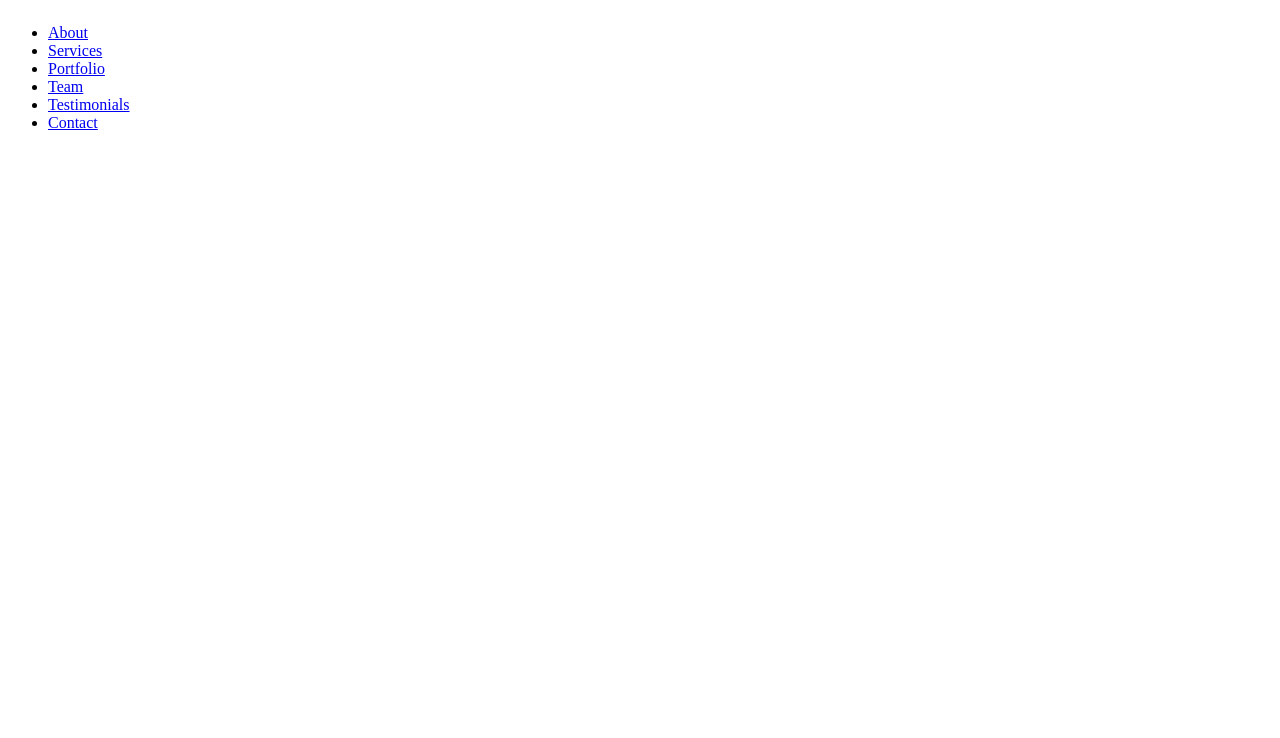
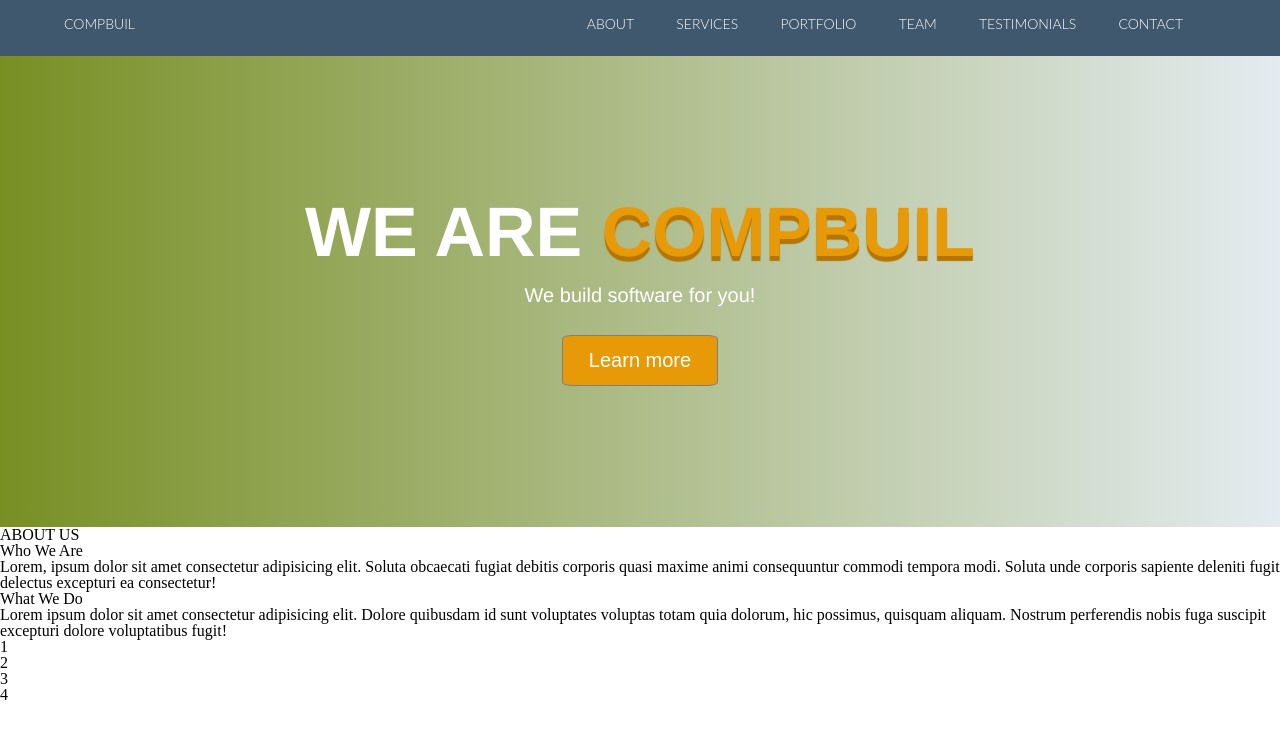
Before and after one commit to Avokald/modus, a website: page index.html in a window 1280 px wide. Drawn offline with Linux system fonts and the light colour scheme.

Commit message:
Add basic outline and stylize introduction

```diff
--- a/assets/styles/main.css
+++ b/assets/styles/main.css
@@ -1,3 +1,120 @@
-.nav-list {
+/* http://meyerweb.com/eric/tools/css/reset/ 2. v2.0 | 20110126
+  License: none (public domain)
+*/
+
+html, body, div, span, applet, object, iframe,
+h1, h2, h3, h4, h5, h6, p, blockquote, pre,
+a, abbr, acronym, address, big, cite, code,
+del, dfn, em, img, ins, kbd, q, s, samp,
+small, strike, strong, sub, sup, tt, var,
+b, u, i, center,
+dl, dt, dd, ol, ul, li,
+fieldset, form, label, legend,
+table, caption, tbody, tfoot, thead, tr, th, td,
+article, aside, canvas, details, embed,
+figure, figcaption, footer, header, hgroup,
+menu, nav, output, ruby, section, summary,
+time, mark, audio, video {
+  margin: 0;
+  padding: 0;
+  border: 0;
+  font-size: 100%;
+  font: inherit;
+  vertical-align: baseline;
+}
+/* HTML5 display-role reset for older browsers */
+article, aside, details, figcaption, figure,
+footer, header, hgroup, menu, nav, section {
+  display: block;
+}
+body {
+  line-height: 1;
+}
+ol, ul {
+  list-style: none;
+}
+blockquote, q {
+  quotes: none;
+}
+blockquote:before, blockquote:after,
+q:before, q:after {
+  content: '';
+  content: none;
+}
+table {
+  border-collapse: collapse;
+  border-spacing: 0;
+}
+
+*,
+*:before,
+*:after {
+  -webkit-box-sizing: border-box;
+     -moz-box-sizing: border-box;
+          box-sizing: border-box;
+}
+
+.primary-header {
+    margin-top: 0;
+    text-align: left;
+    background-color: #3f586d;
+    vertical-align: top;
+    height: 4em;
+    text-transform: uppercase;
+    font: 300 14px/1.5em "Lato", "Open Sans", Helvetica, Arial, sans-serif;
+
+}
+.nav-list li {
     display: inline-block;
+    margin: 1% 3% 0 0;
 }
+
+.nav-list li:first-child {
+    margin-left: 5%;
+    margin-right: 35%;
+}
+
+.nav-list a {
+    color: white;
+    text-decoration: none;
+}
+
+.introduction {
+    background: linear-gradient(to right, #788f24, #e4ebf0);
+    width: 100%;
+    text-align: center;
+    padding: 10% 0;
+    color: white;
+}
+
+.introduction h1 {
+    font: 600 70px/1em "Helvetica Hue", Helvetica, Arial, sans-serif;
+    text-transform: uppercase;
+    margin-bottom: 0;
+}
+
+.introduction p {
+    font: 400 20px/1.5em "Helvetica Hue", Helvetica, Arial, sans-serif;
+    margin-top: 0;
+}
+
+.introduction h1,
+.introduction p,
+.introduction button {
+    margin: 1%;
+}
+
+#company-name {
+    color: rgb(231, 153, 7);
+    text-shadow: 0 5px 1px rgb(179, 118, 4);
+}
+
+.btn {
+    background-color: rgb(231, 153, 7);
+    border: 1px solid grey;
+    border-radius: 7%;
+    padding: 1%;
+    color: #FFF;
+    padding: 1% 2%;
+    font-size: 20px;
+}
--- a/index.html
+++ b/index.html
@@ -12,6 +12,7 @@
     <header class="primary-header">
         <nav>
             <ul class="nav-list">
+                <li><a href="#">CompBuil</a></li>
                 <li><a href="#">About</a></li>
                 <li><a href="#">Services</a></li>
                 <li><a href="#">Portfolio</a></li>
@@ -22,6 +23,60 @@
         </nav>
     </header>
 
+    <section class="introduction">
+        <h1>We are <strong><span id="company-name">CompBuil</span></strong></h1>
+        <p>We build software for <b>you</b>!</p>
+        <button class="btn btn-primary">
+            Learn more
+        </button>
+    </section>
+
+    <section class="about-us">
+        <h2>ABOUT US</h2>
+        <img src=""/>
+
+        <section class="who-we-are">
+        <h3>Who We Are</h3>
+        <p>Lorem, ipsum dolor sit amet consectetur adipisicing elit.
+            Soluta obcaecati fugiat debitis corporis quasi maxime animi consequuntur commodi tempora modi.
+            Soluta unde corporis sapiente deleniti fugit delectus excepturi ea consectetur!</p>
+        </section>
+
+        <section class="what-we-do">
+        <h3>What We Do</h3>
+        <p>Lorem ipsum dolor sit amet consectetur adipisicing elit.
+            Dolore quibusdam id sunt voluptates voluptas totam quia dolorum, hic possimus, quisquam aliquam.
+            Nostrum perferendis nobis fuga suscipit excepturi dolore voluptatibus fugit!</p>
+        <ul>
+            <li>1</li>
+            <li>2</li>
+            <li>3</li>
+            <li>4</li>
+        </ul>
+        </section>
+
+    </section>
+
+    <section id="services">
+
+    </section>
+
+    <section id="portfolio">
+
+    </section>
+
+    <section id="team">
+
+    </section>
+
+    <section id="reviews">
+
+    </section>
+
+    <section id="contact-us">
+
+    </section>
+
     <footer class="primary-footer">
 
     </footer>
```
